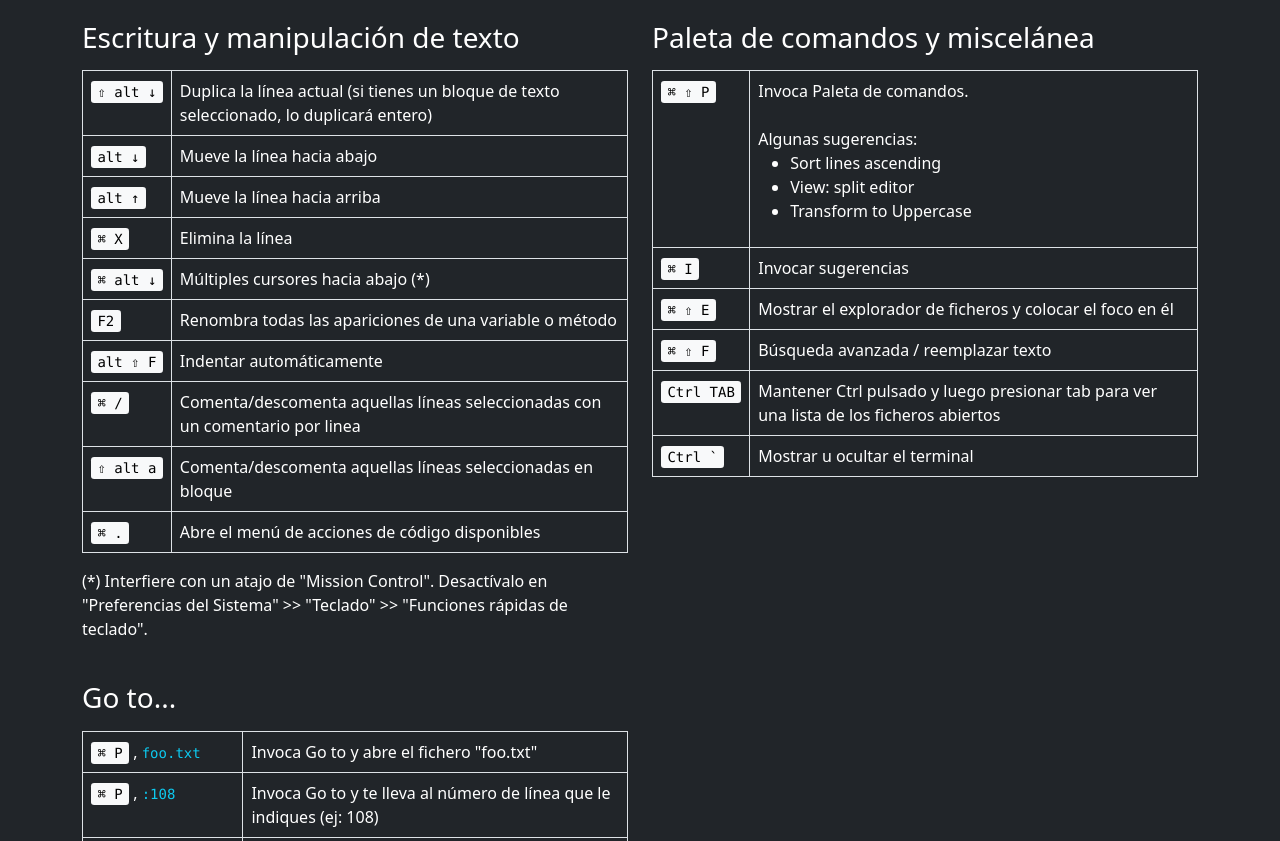
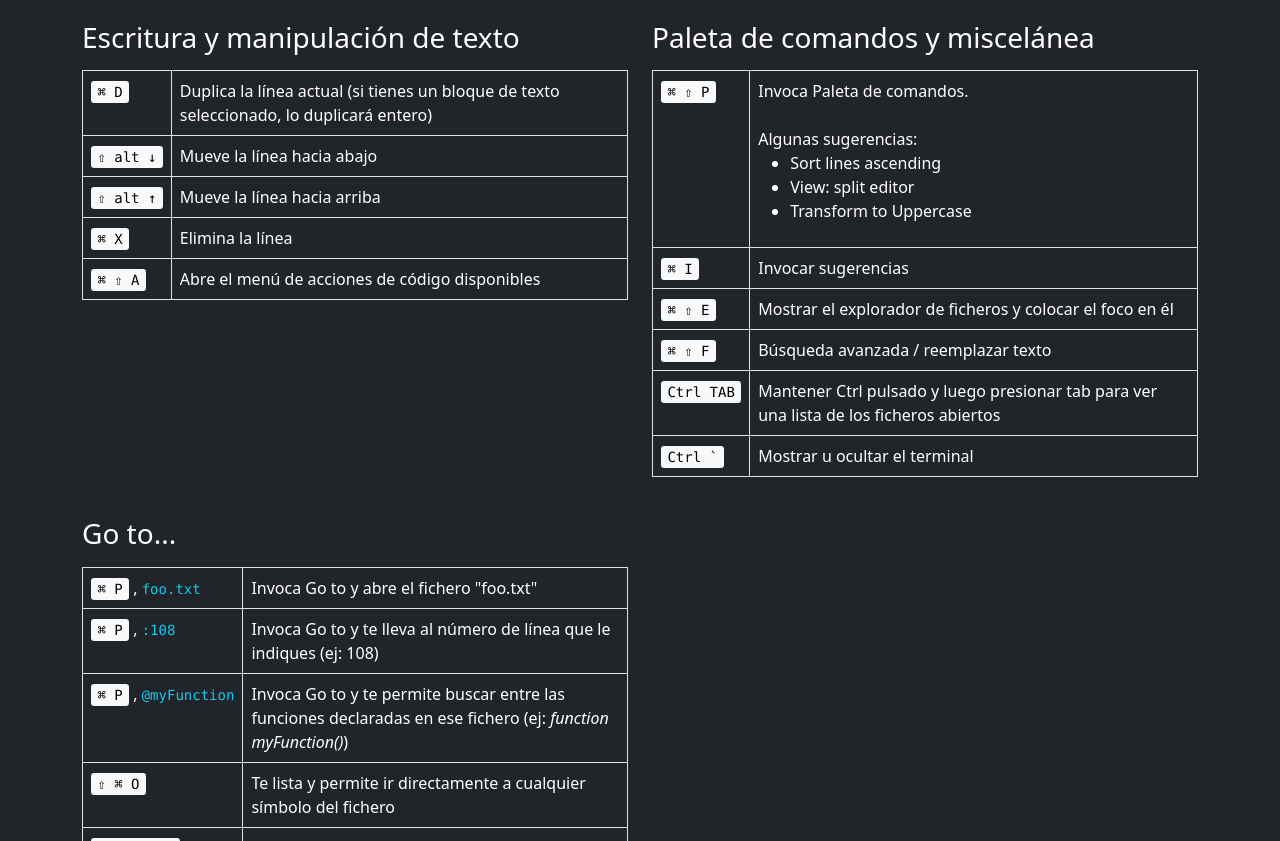
Before and after one commit to didaquis/jb-guia-basica, a plain HTML site: page index.html in a window 1280 px wide. Shown: the part 489-1330 px from the top of the page. Drawn offline with Linux system fonts and the light colour scheme.

Commit message:
Change some shortcuts

```diff
--- a/index.html
+++ b/index.html
@@ -99,15 +99,15 @@
 				<table class="table table-bordered text-white">
 					<tbody>
 						<tr>
-							<td class="text-nowrap"><kbd>⇧ alt ↓</kbd></td>
+							<td class="text-nowrap"><kbd>⌘ D</kbd></td>
 							<td>Duplica la línea actual (si tienes un bloque de texto seleccionado, lo duplicará entero)</td>
 						</tr>
 						<tr>
-							<td class="text-nowrap"><kbd>alt ↓</kbd></td>
+							<td class="text-nowrap"><kbd>⇧ alt ↓</kbd></td>
 							<td>Mueve la línea hacia abajo</td>
 						</tr>
 						<tr>
-							<td class="text-nowrap"><kbd>alt ↑</kbd></td>
+							<td class="text-nowrap"><kbd>⇧ alt ↑</kbd></td>
 							<td>Mueve la línea hacia arriba</td>
 						</tr>
 						<tr>
@@ -115,34 +115,11 @@
 							<td>Elimina la línea</td>
 						</tr>
 						<tr>
-							<td class="text-nowrap"><kbd>⌘ alt ↓</kbd></td>
-							<td>Múltiples cursores hacia abajo (*)</td>
-						</tr>
-						<tr>
-							<td class="text-nowrap"><kbd>F2</kbd></td>
-							<td>Renombra todas las apariciones de una variable o método</td>
-						</tr>
-						<tr>
-							<td class="text-nowrap"><kbd>alt ⇧ F</kbd></td>
-							<td>Indentar automáticamente</td>
-						</tr>
-						<tr>
-							<td class="text-nowrap"><kbd>⌘ /</kbd></td>
-							<td>Comenta/descomenta aquellas líneas seleccionadas con un comentario por linea</td>
-						</tr>
-						<tr>
-							<td class="text-nowrap"><kbd>⇧ alt a</kbd></td>
-							<td>Comenta/descomenta aquellas líneas seleccionadas en bloque</td>
-						</tr>
-						<tr>
-							<td class="text-nowrap"><kbd>⌘ .</kbd></td>
+							<td class="text-nowrap"><kbd>⌘ ⇧ A</kbd></td>
 							<td>Abre el menú de acciones de código disponibles</td>
 						</tr>
 					</tbody>
 				</table>
-				<p>
-					(*) Interfiere con un atajo de "Mission Control". Desactívalo en "Preferencias del Sistema" >> "Teclado" >> "Funciones rápidas de teclado".
-				</p>
 			</div>
 
 			<div class="col mb-4">
```
